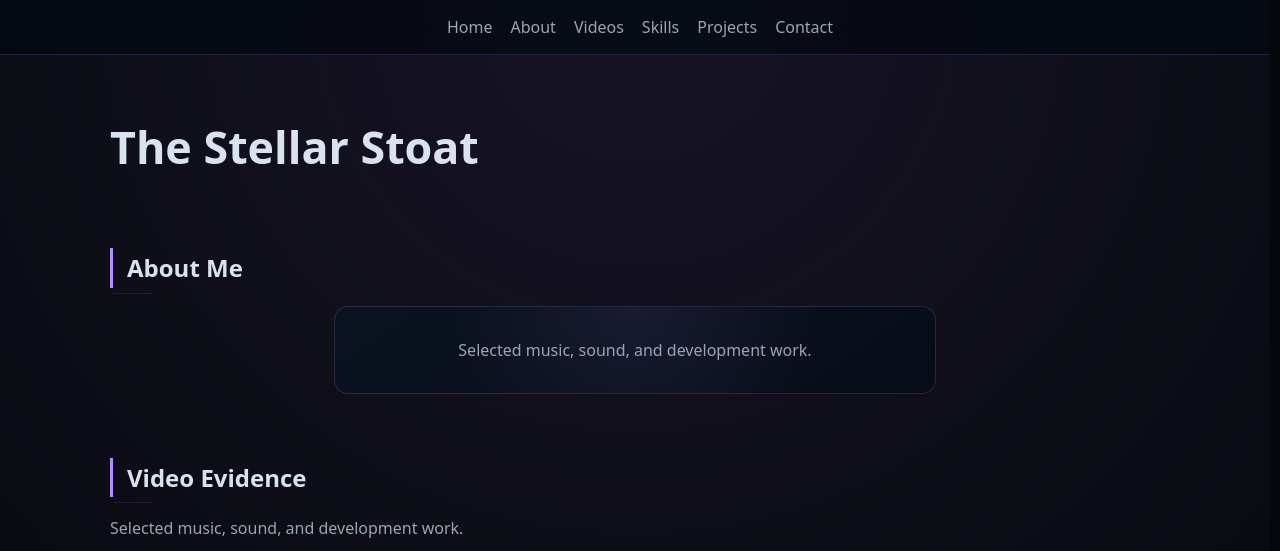
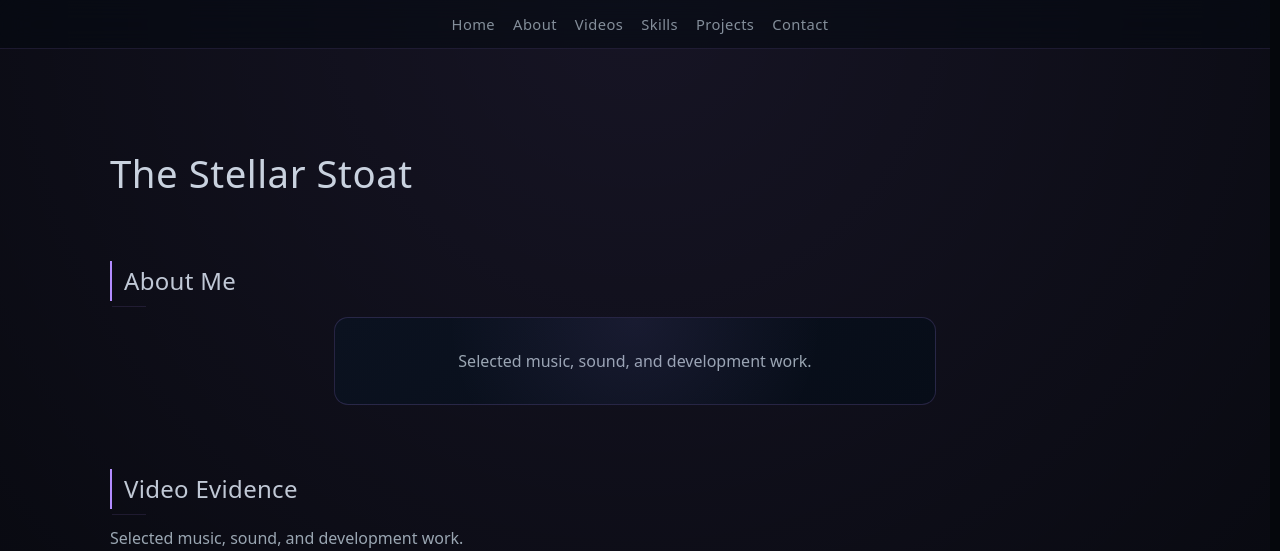
Before and after one commit to trenthian/trenthian.github.io, a Jekyll site: the page built from index.md, in a window 1280 px wide and 1400 px high. Shown: the top 551 px of the window. Built offline with Jekyll 4.4.1, drawn with Linux system fonts in a browser that asks for light colours.

Commit message:
Update style.scss

```diff
--- a/assets/css/style.scss
+++ b/assets/css/style.scss
@@ -84,41 +84,48 @@
 }
 
 /* ==========================================================
-   TYPOGRAPHY
+   TYPOGRAPHY SYSTEM — REFINED ELEGANCE PASS
    ========================================================== */
 
-h1,
-h2,
-h3 {
+/* MAIN TITLE */
 
-  margin: 0;
+h1 {
 
-  color: var(--text);
+  font-size: clamp(1.9rem, 3vw, 2.4rem);
 
-  font-weight: 650;
+  font-weight: 520;
+
+  letter-spacing: 0.5px;
+
+  margin-bottom: 10px;
+
+  color: rgba(217, 227, 240, 0.92);
 
 }
 
-h1 {
+/* SECTION HEADERS */
 
-  font-size: clamp(2rem,3.5vw,2.8rem);
+h2 {
 
-  margin-bottom: 12px;
+  margin-top: 56px;
+
+  margin-bottom: 16px;
+
+  padding-left: 12px;
+
+  border-left: 2px solid var(--accent);
+
+  font-weight: 520;
+
+  letter-spacing: 0.3px;
+
+  color: rgba(217, 227, 240, 0.88);
+
+  position: relative;
 
 }
 
-h2 {
-
-  position: relative;
-
-  margin-top: 64px;
-  margin-bottom: 18px;
-
-  padding-left: 14px;
-
-  border-left: 3px solid var(--accent);
-
-}
+/* subtle underline accent */
 
 h2::after {
 
@@ -127,21 +134,109 @@
   position: absolute;
 
   left: 0;
+
   bottom: -6px;
 
-  width: 40px;
+  width: 34px;
+
   height: 1px;
 
   background: var(--accent-soft);
 
 }
 
+/* PARAGRAPHS */
+
 p {
+
+  margin: 10px 0;
 
   color: var(--muted);
 
+  line-height: 1.65;
+
 }
 
+/* LINKS (TEXT LEVEL) */
+
+a {
+
+  color: var(--accent);
+
+  text-decoration: none;
+
+  transition: color 160ms ease;
+
+}
+
+a:hover {
+
+  color: white;
+
+}
+
+/* ==========================================================
+   NAVIGATION — SOFT FLOAT GLASS STYLE
+   ========================================================== */
+
+.nav {
+
+  position: fixed;
+
+  top: 0;
+  left: 0;
+  right: 0;
+
+  z-index: 1000;
+
+  display: flex;
+  justify-content: center;
+
+  padding: 12px 18px;
+
+  background: rgba(5, 10, 18, 0.55);
+
+  backdrop-filter: blur(16px);
+
+  border-bottom: 1px solid rgba(179, 140, 255, 0.12);
+
+}
+
+/* NAV LINKS */
+
+.nav a {
+
+  color: rgba(154, 166, 178, 0.85);
+
+  font-size: 0.92rem;
+
+  letter-spacing: 0.4px;
+
+  text-decoration: none;
+
+  transition: color 160ms ease;
+
+}
+
+.nav a:hover {
+
+  color: var(--accent);
+
+}
+
+/* NAV INNER SPACING (if used) */
+
+.nav-inner {
+
+  display: flex;
+
+  gap: 18px;
+
+  flex-wrap: wrap;
+
+  justify-content: center;
+
+}
 
 /* ==========================================================
    LINKS
@@ -160,58 +255,6 @@
 a:hover {
 
   color: white;
-
-}
-
-/* ==========================================================
-   NAVIGATION
-   ========================================================== */
-
-.nav {
-
-  position: fixed;
-
-  top: 0;
-  left: 0;
-  right: 0;
-
-  z-index: 1000;
-
-  display: flex;
-
-  justify-content: center;
-
-  padding: 14px 18px;
-
-  background: rgba(5,10,18,.78);
-
-  backdrop-filter: blur(14px);
-
-  border-bottom: 1px solid var(--border);
-
-}
-
-.nav-inner {
-
-  display: flex;
-
-  gap: 18px;
-
-  flex-wrap: wrap;
-
-  justify-content: center;
-
-}
-
-.nav a {
-
-  color: var(--muted);
-
-}
-
-.nav a:hover {
-
-  color: var(--accent);
 
 }
 
```
